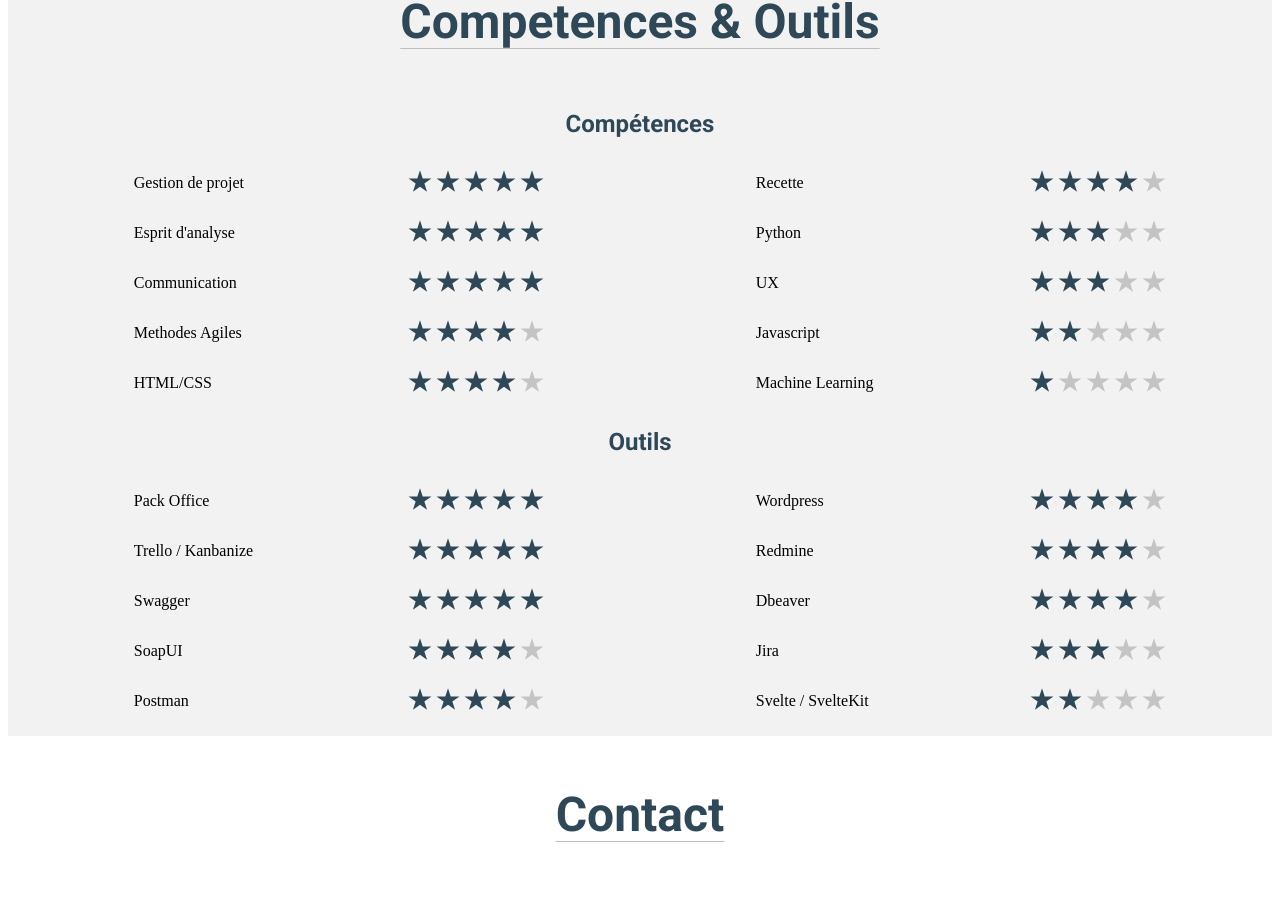
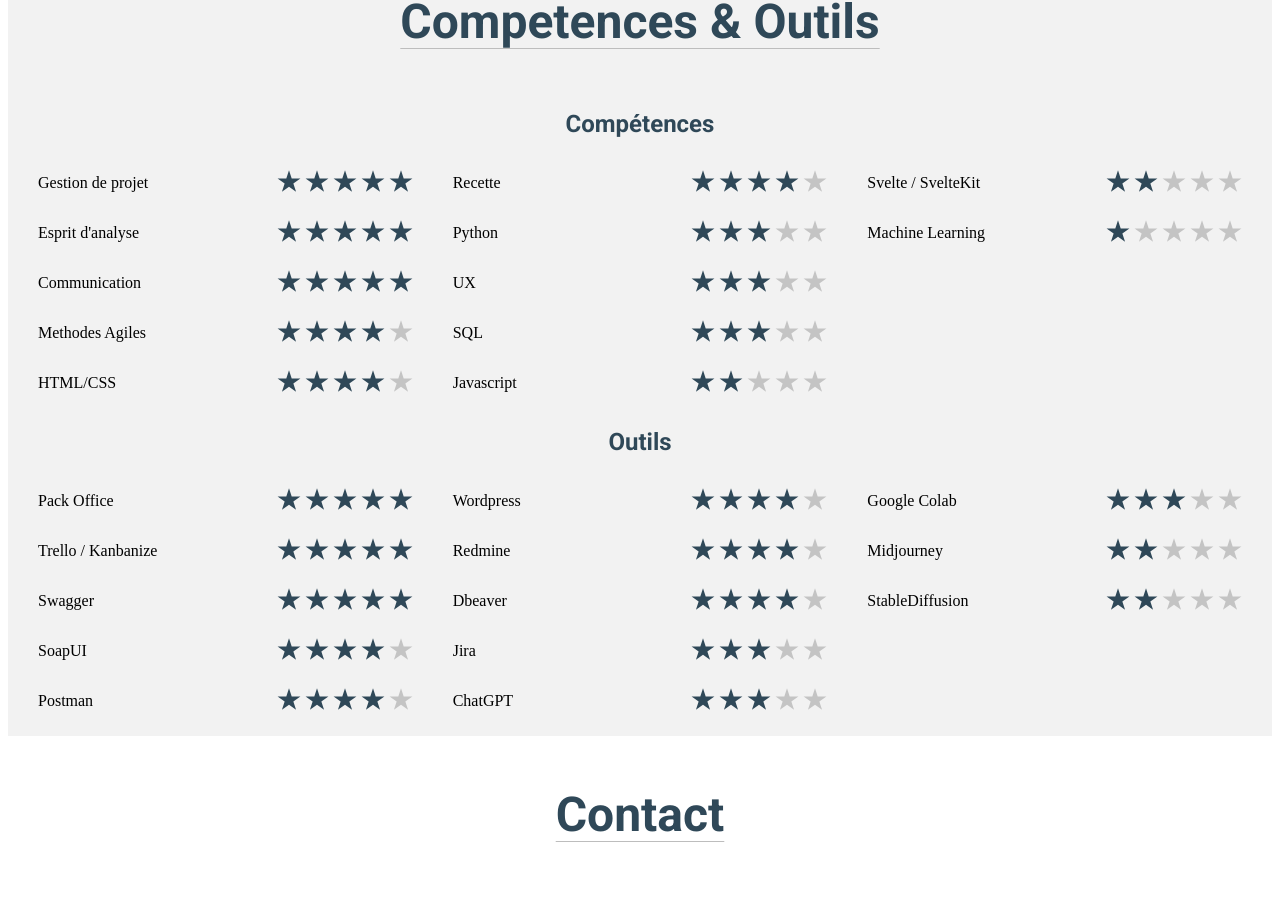
Before and after one commit to alliocha1805/Test_cv_svelte, a SvelteKit app: page / in a window 1280 px wide. Shown: the part 2817-3718 px from the top of the page. Built offline with nearby package versions, Linux system fonts and the light colour scheme.

Commit message:
2 files modified

```diff
--- a/src/lib/json/compe-outil.json
+++ b/src/lib/json/compe-outil.json
@@ -8,7 +8,9 @@
 		{ "nom": "Recette", "etoiles": 4 },
 		{ "nom": "Python", "etoiles": 3 },
 		{ "nom": "UX", "etoiles": 3 },
+		{ "nom": "SQL", "etoiles": 3 },
 		{ "nom": "Javascript", "etoiles": 2 },
+		{ "nom": "Svelte / SvelteKit", "etoiles": 2 },
 		{ "nom": "Machine Learning", "etoiles": 1 }
 	],
 	"outils": [
@@ -21,6 +23,9 @@
 		{ "nom": "Redmine", "etoiles": 4 },
 		{ "nom": "Dbeaver", "etoiles": 4 },
 		{ "nom": "Jira", "etoiles": 3 },
-		{ "nom": "Svelte / SvelteKit", "etoiles": 2 }
+		{ "nom": "ChatGPT", "etoiles": 3 },
+		{ "nom": "Google Colab", "etoiles": 3 },
+		{ "nom": "Midjourney", "etoiles": 2 },
+		{ "nom": "StableDiffusion", "etoiles": 2 }
 	]
 }
--- a/src/routes/styles.css
+++ b/src/routes/styles.css
@@ -265,6 +265,7 @@
 		flex-direction: column;
 		width: 33%;
 		margin-left: 20px;
+		margin-right: 20px;
 		align-items: auto;
 	}
 	.skill {
```
